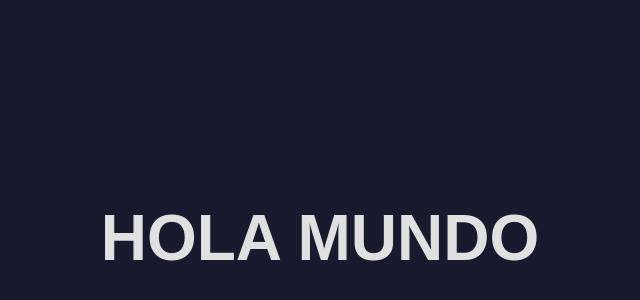
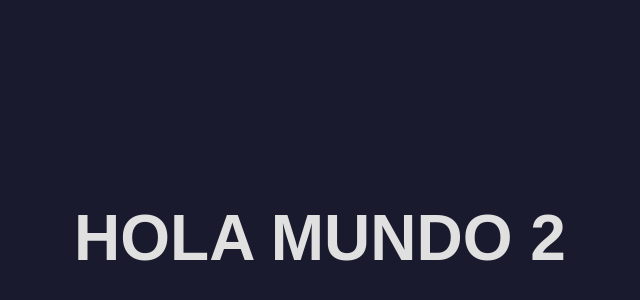
Before and after one commit to robertemg/FirstProyec, a plain HTML site: page index.html in a window 1280 px wide. Shown: the part 162-462 px from the top of the page, without its empty margins (320-960 px from the left). Drawn offline with Linux system fonts and the light colour scheme.

Commit message:
Update text to Hola Mundo 2

```diff
--- a/index.html
+++ b/index.html
@@ -2,7 +2,7 @@
 <html lang="es">
 <head>
   <meta charset="UTF-8">
-  <title>Hola Mundo</title>
+  <title>Hola Mundo 2</title>
   <style>
     body {
       display: flex;
@@ -20,6 +20,6 @@
   </style>
 </head>
 <body>
-  <h1>HOLA MUNDO</h1>
+  <h1>HOLA MUNDO 2</h1>
 </body>
 </html>
```
